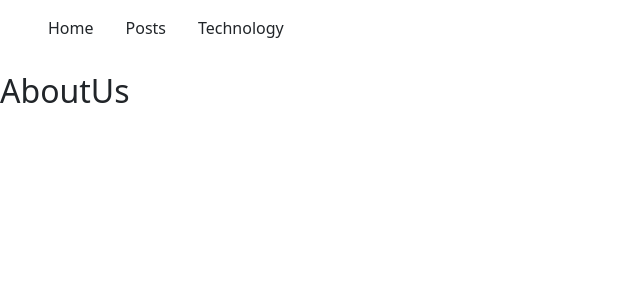
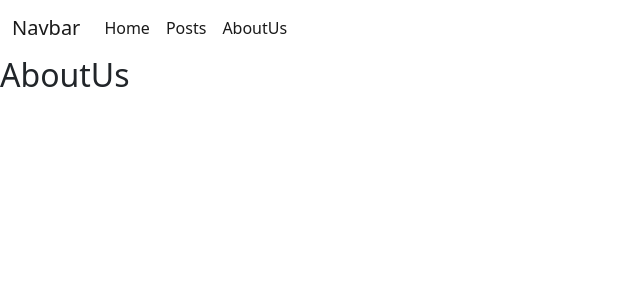
Before and after one commit to FrancescoLoCasto/vite-boolfolio, a Vue app: page /about-us in a window 1280 px wide. Shown: the top 300 px of the page, without its empty margins (0-640 px from the left). Built offline with nearby package versions, Linux system fonts and the light colour scheme.

Commit message:
appheadr add router link

```diff
--- a/src/components/AppHeader.vue
+++ b/src/components/AppHeader.vue
@@ -10,20 +10,29 @@
 
 
 <template lang="">
+
    <header>
-      <nav>
-         <ul class="d-flex">
-            <li class="d-inline m-3">
-               Home
-            </li>
-            <li class="d-inline m-3">
-               Posts
-            </li>
-            <li class="d-inline m-3">
-               Technology
-            </li>
-         </ul>
-      </nav>
+      <nav class="navbar navbar-expand-lg bg-body-tertiary">
+         <div class="container-fluid">
+            <a class="navbar-brand" href="#">Navbar</a>
+            <button class="navbar-toggler" type="button" data-bs-toggle="collapse" data-bs-target="#navbarNavAltMarkup" aria-controls="navbarNavAltMarkup" aria-expanded="false" aria-label="Toggle navigation">
+               <span class="navbar-toggler-icon"></span>
+            </button>
+            <div class="collapse navbar-collapse" id="navbarNavAltMarkup">
+               <div class="navbar-nav">
+                  <router-link class="nav-link active" aria-current="page" :to="{name: 'home'}">
+                     Home
+                  </router-link>
+                  <router-link class="nav-link active" aria-current="page" :to="{name: 'posts'}">
+                     Posts
+                  </router-link>
+                  <router-link class="nav-link active" aria-current="page" :to="{name: 'about-us'}">
+                     AboutUs
+                  </router-link>
+               </div>
+            </div>
+         </div>
+   </nav>
    </header>
 </template>
 
--- a/src/styles/general.scss
+++ b/src/styles/general.scss
@@ -1 +1,6 @@
 // @import 'bootstrap/scss/bootstrap';
+
+nav a{
+   color: black;
+   text-decoration: none;
+}
```
